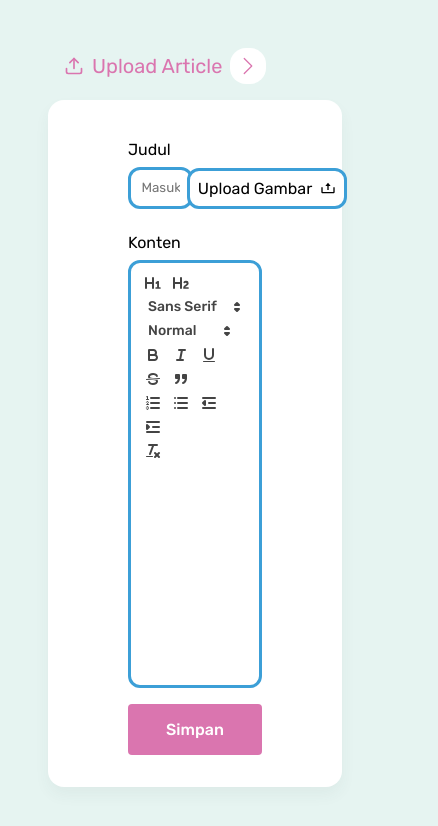
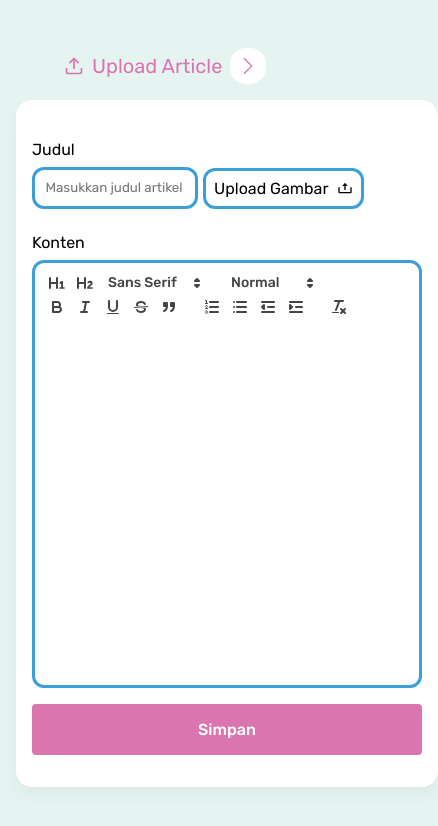
Before and after one commit to youhane/w3b-scholar, a Next.js app: page /articles/editor in a window 390 px wide. Shown: the top 826 px of the page, 438 px wide, since content can reach past the window. Built offline with nearby package versions, Linux system fonts and the light colour scheme; no server answers.

Commit message:
fix: styling on responsive texteditor

```diff
--- a/components/common/SuccessModal/SuccesModal.styles.js
+++ b/components/common/SuccessModal/SuccesModal.styles.js
@@ -45,7 +45,7 @@ export const Wrapper = styled.div`
         border: none;
     }
 
-    @media (max-width: 320px){
+    @media (max-width: 768px){
         padding: 2rem 1rem;
     }
 `
--- a/components/pages/Admin/Editor/Editor.styles.js
+++ b/components/pages/Admin/Editor/Editor.styles.js
@@ -13,14 +13,14 @@ export const Wrapper = styled.div`
         font-size: .75rem;
     }
 
-    @media (max-width: 768px){
+    @media (min-width: 768px){
         width: auto;
         margin: 0 3rem;
     }
 
-    @media (max-width: 320px){
+    @media (min-width: 320px) and (max-width: 767px){
+        padding: 2rem 1rem;
         margin: 0 1rem;
-        padding: 2rem 1rem;
     }
 `
 
@@ -64,10 +64,6 @@ export const InputPictureButton = styled.div`
         :hover{
             background: ${COLORS.lightGrey};
         }
-    }
-
-    @media (max-width: 320px){
-        /* display: none; */
     }
 `
 
```
